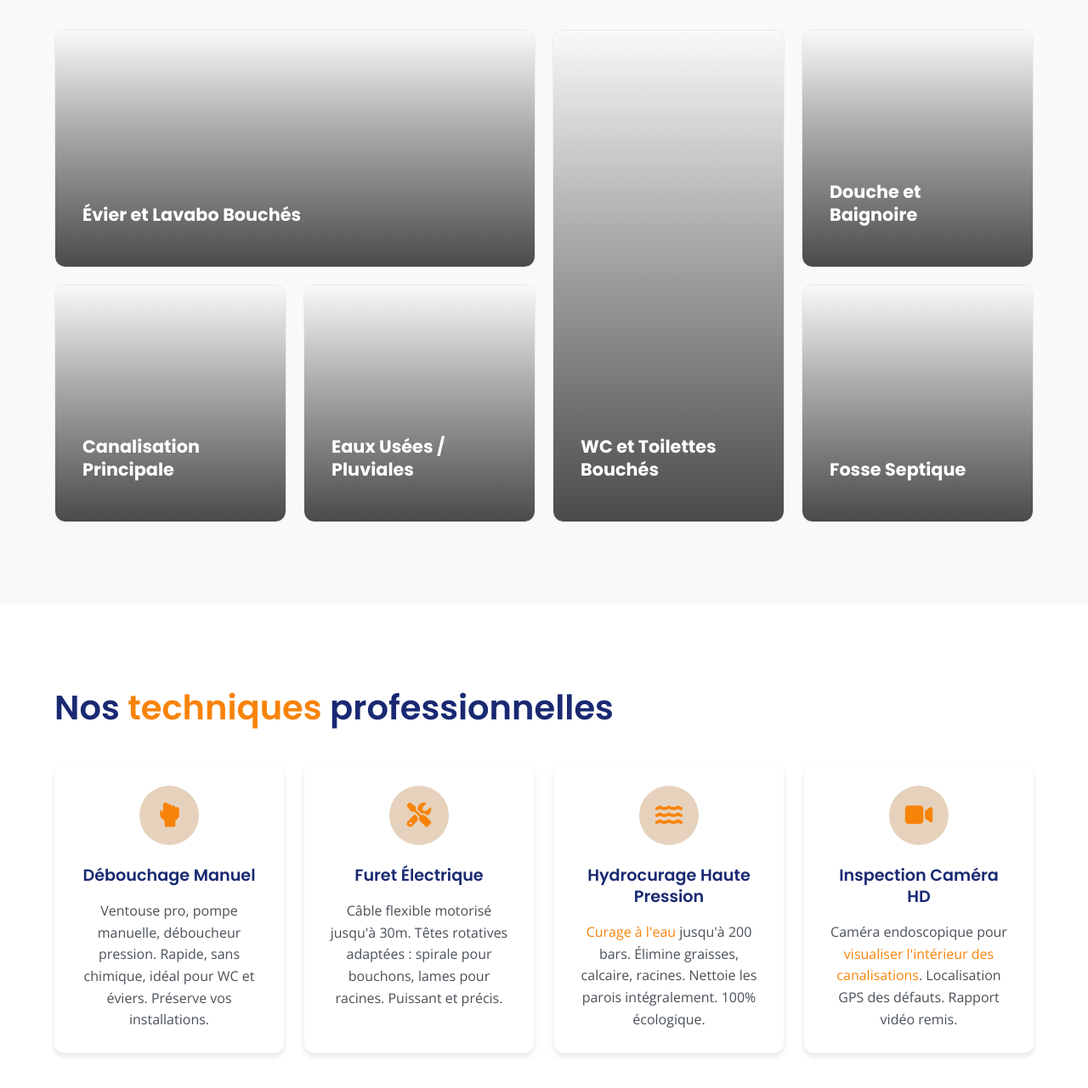
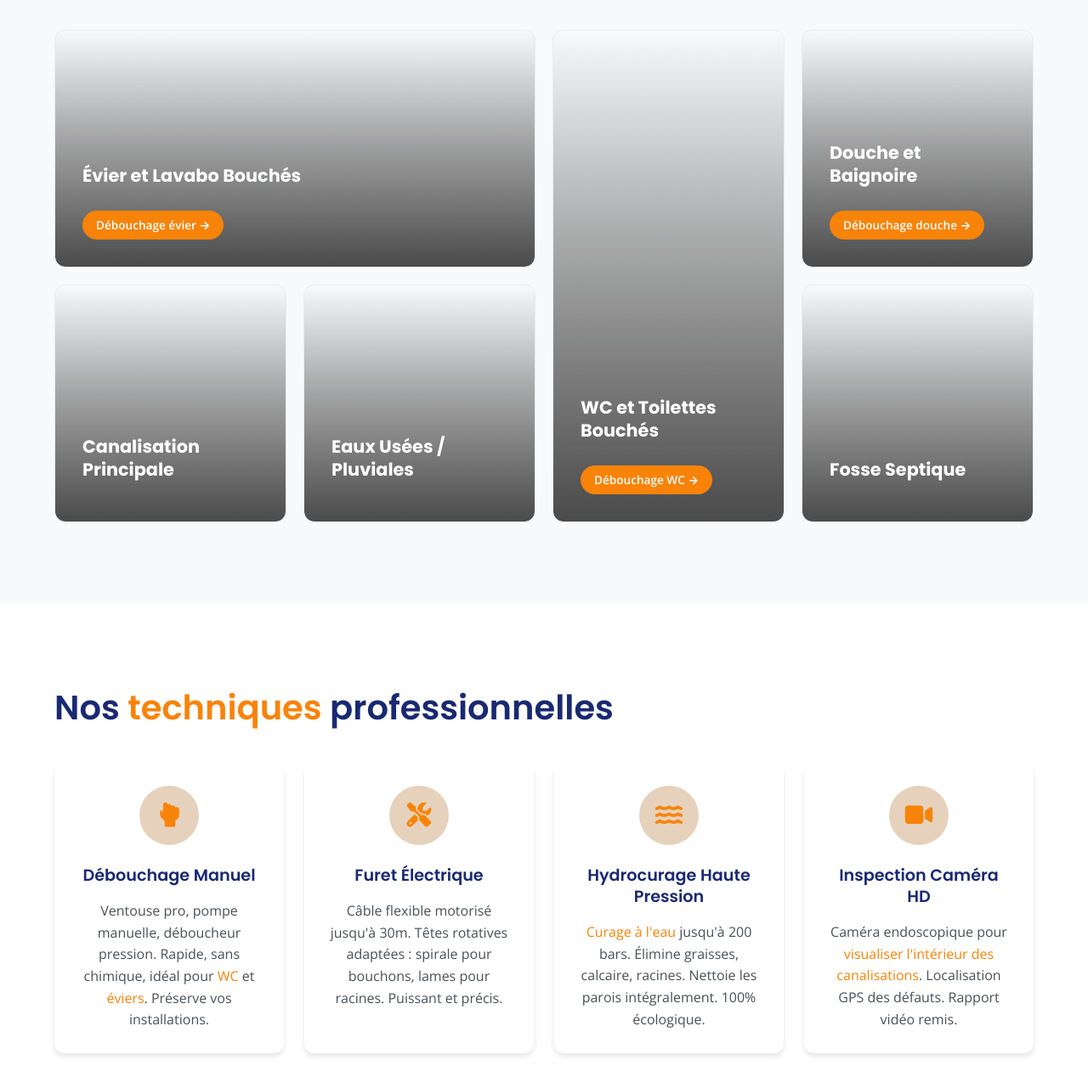
Before and after one commit to G0kkun/debouchage-toulouse, a plain HTML site: page debouchage-canalisations.html in a window 1280 px wide. Shown: the part 1720-3001 px from the top of the page at 85% size. Drawn offline with nearby package versions, Linux system fonts and the light colour scheme.

Commit message:
Mise à jour

```diff
--- a/debouchage-canalisations.html
+++ b/debouchage-canalisations.html
@@ -355,7 +355,7 @@
 
             <p style="font-size: 1.1rem; line-height: 1.8; margin-bottom: 1.5rem;">
                 <a href="index.html" style="text-decoration: none; color: inherit;"><strong><span class="brand-name"><span class="arti">ARTI</span><span class="serv">SERV</span></span> Débouchage</strong></a> intervient rapidement sur Toulouse et dans tout la Haute-Garonne pour tous vos problèmes de <strong>canalisations bouchées</strong>.
-                Que ce soit un <strong>WC bouché</strong>, un <strong>évier qui ne s'écoule plus</strong>, une <strong>douche obstruée</strong> ou une <strong>canalisation principale engorgée</strong>,
+                Que ce soit un <a href="debouchage-wc.html" style="color:inherit;font-weight:700;"><strong>WC bouché</strong></a>, un <a href="debouchage-evier.html" style="color:inherit;font-weight:700;"><strong>évier qui ne s'écoule plus</strong></a>, une <a href="debouchage-douche.html" style="color:inherit;font-weight:700;"><strong>douche obstruée</strong></a> ou une <strong>canalisation principale engorgée</strong>,
                 nos techniciens qualifiés disposent de l'expertise et de l'équipement professionnel nécessaire pour un débouchage efficace et durable.
             </p>
             <p style="font-size: 1.1rem; line-height: 1.8; margin-bottom: 1.5rem;">
@@ -380,6 +380,9 @@
                     <div class="bento-content">
                         <h3 class="bento-title">Évier et Lavabo Bouchés</h3>
                         <p class="bento-desc">Évacuation lente ou totalement bloquée ? Accumulation de graisses, résidus alimentaires, savon, cheveux dans le siphon ? Débouchage rapide et efficace.</p>
+                        <a href="debouchage-evier.html" style="display:inline-block;padding:.4rem 1rem;background:var(--color-primary);color:#fff;border-radius:20px;font-weight:700;font-size:.85rem;text-decoration:none;margin-top:.75rem;">
+                            Débouchage évier →
+                        </a>
                     </div>
                     <div class="bento-arrow">
                         <svg xmlns="http://www.w3.org/2000/svg" viewBox="0 0 24 24" fill="none" stroke="currentColor" stroke-width="2">
@@ -395,6 +398,9 @@
                     <div class="bento-content">
                         <h3 class="bento-title">WC et Toilettes Bouchés</h3>
                         <p class="bento-desc">Débouchage rapide de vos toilettes obstruées par papier, lingettes ou objets. Intervention d'urgence pour éviter le débordement. Furet spécialisé, pompe manuelle ou hydrocurage selon l'obstruction.</p>
+                        <a href="debouchage-wc.html" style="display:inline-block;padding:.4rem 1rem;background:var(--color-primary);color:#fff;border-radius:20px;font-weight:700;font-size:.85rem;text-decoration:none;margin-top:.75rem;">
+                            Débouchage WC →
+                        </a>
                     </div>
                     <div class="bento-arrow">
                         <svg xmlns="http://www.w3.org/2000/svg" viewBox="0 0 24 24" fill="none" stroke="currentColor" stroke-width="2">
@@ -410,6 +416,9 @@
                     <div class="bento-content">
                         <h3 class="bento-title">Douche et Baignoire</h3>
                         <p class="bento-desc">Eau stagnante due aux cheveux, savon, calcaire ? Démontage siphon, débouchage évacuation, élimination odeurs.</p>
+                        <a href="debouchage-douche.html" style="display:inline-block;padding:.4rem 1rem;background:var(--color-primary);color:#fff;border-radius:20px;font-weight:700;font-size:.85rem;text-decoration:none;margin-top:.75rem;">
+                            Débouchage douche →
+                        </a>
                     </div>
                     <div class="bento-arrow">
                         <svg xmlns="http://www.w3.org/2000/svg" viewBox="0 0 24 24" fill="none" stroke="currentColor" stroke-width="2">
@@ -478,7 +487,7 @@
                         <i class="fas fa-hand-rock"></i>
                     </div>
                     <h3>Débouchage Manuel</h3>
-                    <p>Ventouse pro, pompe manuelle, déboucheur pression. Rapide, sans chimique, idéal pour WC et éviers. Préserve vos installations.</p>
+                    <p>Ventouse pro, pompe manuelle, déboucheur pression. Rapide, sans chimique, idéal pour <a href="debouchage-wc.html">WC</a> et <a href="debouchage-evier.html">éviers</a>. Préserve vos installations.</p>
                 </div>
 
                 <div class="advantage-card">
```
